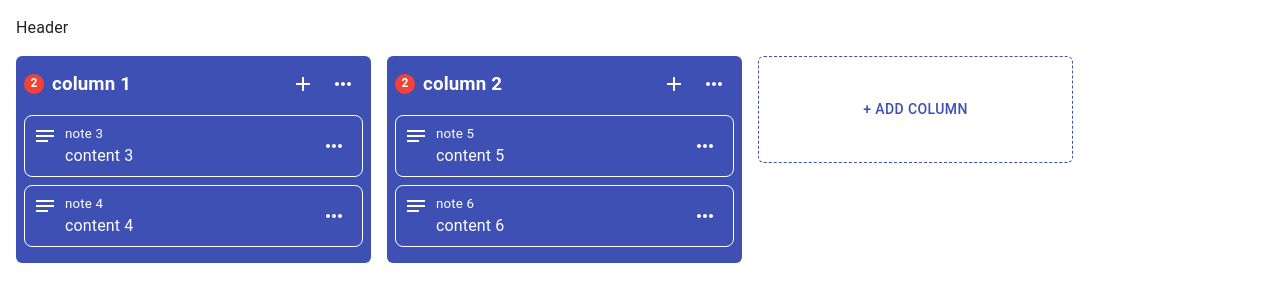
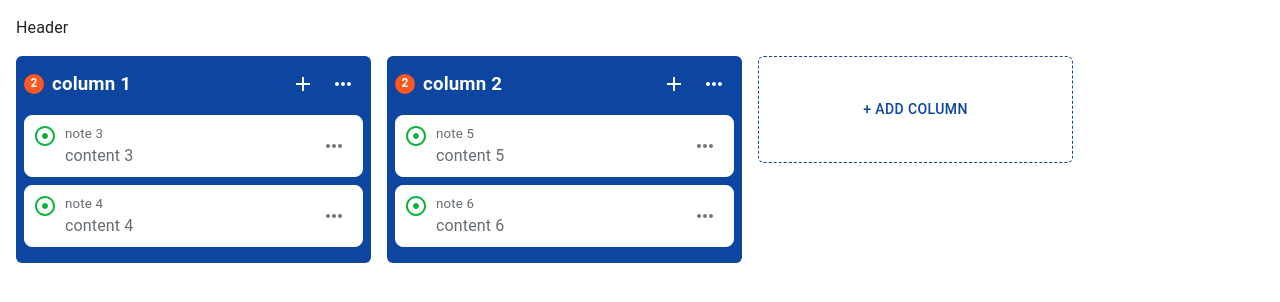
Before and after one commit to tennisonchan/kanban-dnd, a React (Create React App) app: page / in a window 1280 px wide. Shown: the top 302 px of the page. Built offline with nearby package versions, Linux system fonts and the light colour scheme.

Commit message:
Let user to close or reopen the issue of the note

```diff
--- a/public/dummy/notes.json
+++ b/public/dummy/notes.json
@@ -9,28 +9,32 @@
       "name": "note 5",
       "content": "content 5",
       "createdAt": 1642715402904,
-      "status": "open"
+      "status": 1,
+      "archived": false
     },
     "6": {
       "id": "6",
       "name": "note 6",
       "content": "content 6",
       "createdAt": 1642715402904,
-      "status": "open"
+      "status": 1,
+      "archived": false
     },
     "3": {
       "id": "3",
       "name": "note 3",
       "content": "content 3",
       "createdAt": 1642715402904,
-      "status": "open"
+      "status": 1,
+      "archived": false
     },
     "4": {
       "id": "4",
       "name": "note 4",
       "content": "content 4",
       "createdAt": 1642715402904,
-      "status": "open"
+      "status": 1,
+      "archived": false
     }
   }
 }
--- a/src/app/App.js
+++ b/src/app/App.js
@@ -9,15 +9,15 @@ import { store } from "./store";
 const theme = createTheme({
   palette: {
     primary: {
-      light: "#757ce8",
-      main: "#3f50b5",
-      dark: "#002884",
+      light: "#5471d2",
+      main: "#0d46a0",
+      dark: "#002071",
       contrastText: "#fff",
     },
     secondary: {
-      light: "#ff7961",
-      main: "#f44336",
-      dark: "#ba000d",
+      light: "#ff8a50",
+      main: "#ff5722",
+      dark: "#c41c00",
       contrastText: "#000",
     },
   },
--- a/src/app/components/ColumnBoard.js
+++ b/src/app/components/ColumnBoard.js
@@ -1,5 +1,4 @@
 import React, { useState, useRef } from "react";
-import Box from "@mui/material/Box";
 import { makeStyles } from "@mui/styles";
 import ColumnBoardHeader from "app/components/ColumnBoardHeader";
 import ColumnCard from "app/components/ColumnCard";
@@ -8,7 +7,7 @@ import EditColumnMenu from "app/components/EditColumnMenu";
 import ColumnModal from "app/components/ColumnModal";
 import NoteModal from "app/components/NoteModal";
 import { useSelector } from "react-redux";
-import { DragDropContext, Droppable, Draggable } from "react-beautiful-dnd";
+import { Droppable, Draggable } from "react-beautiful-dnd";
 
 const useStyles = makeStyles((theme) => ({
   columnBoard: {
@@ -115,7 +114,7 @@ const ColumnBoard = (props) => {
             isOpen={isOpenNoteModal}
             onClose={handleCloseNoteModal}
             onSubmit={handleCreateNote}
-            buttonText="Add"
+            buttonText="Add note"
             title="Add new note"
           />
           {!!noteCount && (
--- a/src/app/components/ColumnCard.js
+++ b/src/app/components/ColumnCard.js
@@ -1,12 +1,16 @@
 import React, { useRef, useState } from "react";
 import IconButton from "@mui/material/IconButton";
 import { makeStyles } from "@mui/styles";
-import NotesIcon from "@mui/icons-material/Notes";
 import MoreHorizIcon from "@mui/icons-material/MoreHoriz";
 import NoteModal from "app/components/NoteModal";
 import { useNotes } from "app/hooks";
 import NoteMenu from "app/components/NoteMenu";
-import { DragDropContext, Droppable, Draggable } from "react-beautiful-dnd";
+import { Draggable } from "react-beautiful-dnd";
+import AdjustSharpIcon from "@mui/icons-material/AdjustSharp";
+import CheckCircleOutlineSharpIcon from "@mui/icons-material/CheckCircleOutlineSharp";
+import Tooltip from "@mui/material/Tooltip";
+import { isNoteOpenStatus } from "app/helpers";
+import { NOTE_STATUE } from "app/constants";
 
 const useStyles = makeStyles((theme) => ({
   columnCard: {
@@ -19,6 +23,8 @@ const useStyles = makeStyles((theme) => ({
     borderRadius: theme.spacing(1),
     border: `1px solid ${theme.palette.primary.contrastText}`,
     position: "relative",
+    backgroundColor: "white",
+    color: "#646c72",
   },
   cardIcon: {
     position: "absolute",
@@ -44,7 +50,7 @@ const useStyles = makeStyles((theme) => ({
 const ColumnCard = (props) => {
   const classes = useStyles();
   const [isOpenNoteModal, setIsOpenNoteModal] = useState(false);
-  const [, { editNote, removeNote }] = useNotes();
+  const [, { editNote, removeNote, archiveNote }] = useNotes();
   const { note, columnId, index } = props;
   const anchor = useRef(null);
   const [isOpenNoteMenu, setIsOpenNoteMenu] = useState(false);
@@ -57,8 +63,8 @@ const ColumnCard = (props) => {
     setIsOpenNoteModal(false);
   };
 
-  const handleEditNote = (note) => {
-    editNote(note);
+  const handleEditNote = (newNote) => {
+    editNote(newNote);
     handleCloseNoteModal();
   };
 
@@ -71,6 +77,13 @@ const ColumnCard = (props) => {
   const handleDeleteNote = () => {
     removeNote(note.id, columnId);
   };
+  const handleChangeStatus = (isOpenStatus) => {
+    editNote({
+      ...note,
+      status: isOpenStatus ? NOTE_STATUE.OPEN : NOTE_STATUE.CLOSED,
+    });
+    handleCloseNoteMenu();
+  };
 
   return (
     <>
@@ -82,14 +95,24 @@ const ColumnCard = (props) => {
             {...provided.dragHandleProps}
             className={classes.columnCard}
           >
-            <NotesIcon className={classes.cardIcon} />
+            <div className={classes.cardIcon}>
+              {isNoteOpenStatus(note.status) ? (
+                <Tooltip title="Open issue">
+                  <AdjustSharpIcon sx={{ color: "#09b43a" }} />
+                </Tooltip>
+              ) : (
+                <Tooltip title="Closed issue">
+                  <CheckCircleOutlineSharpIcon sx={{ color: "#651fff" }} />
+                </Tooltip>
+              )}
+            </div>
             <div className={classes.cardContent}>
               <small>{note.name}</small>
               <div>{note.content}</div>
             </div>
             <div ref={anchor} className={classes.editCardIconWrap}>
               <IconButton onClick={handleOpenNoteMenu}>
-                <MoreHorizIcon sx={{ color: "primary.contrastText" }} />
+                <MoreHorizIcon />
               </IconButton>
             </div>
           </div>
@@ -98,9 +121,11 @@ const ColumnCard = (props) => {
       <NoteMenu
         anchorEl={anchor.current}
         isOpen={isOpenNoteMenu}
+        noteStatus={note.status}
         onDelete={handleDeleteNote}
         onClose={handleCloseNoteMenu}
         onEdit={handleOpenNoteModal}
+        onChangeStatus={handleChangeStatus}
       />
       <NoteModal
         isOpen={isOpenNoteModal}
--- a/src/app/components/NoteMenu.js
+++ b/src/app/components/NoteMenu.js
@@ -5,9 +5,19 @@ import Menu from "@mui/material/Menu";
 import MenuList from "@mui/material/MenuList";
 import MenuItem from "@mui/material/MenuItem";
 import ListItemText from "@mui/material/ListItemText";
+import { isNoteOpenStatus } from "app/helpers";
 
 const NoteMenu = (props) => {
-  const { anchorEl, isOpen, onEdit, onDelete, onClose } = props;
+  const {
+    anchorEl,
+    noteStatus,
+    onChangeStatus,
+    isOpen,
+    onEdit,
+    onDelete,
+    onClose,
+  } = props;
+  const isOpenStatus = isNoteOpenStatus(noteStatus);
 
   const handleEdit = () => {
     onEdit();
@@ -16,6 +26,11 @@ const NoteMenu = (props) => {
 
   const handleDelete = () => {
     onDelete();
+    onClose();
+  };
+
+  const handleToggleStatus = () => {
+    onChangeStatus(!isOpenStatus);
     onClose();
   };
 
@@ -31,6 +46,13 @@ const NoteMenu = (props) => {
           <MenuItem onClick={handleEdit}>
             <ListItemText>Edit note</ListItemText>
           </MenuItem>
+          <MenuItem onClick={handleToggleStatus}>
+            {isOpenStatus ? (
+              <ListItemText>Close issue</ListItemText>
+            ) : (
+              <ListItemText>Reopen issue</ListItemText>
+            )}
+          </MenuItem>
           <Divider />
           <MenuItem onClick={handleDelete}>
             <ListItemText>Delete note</ListItemText>
--- /dev/null
+++ b/src/app/constants.js
@@ -0,0 +1,4 @@
+export const NOTE_STATUE = {
+  CLOSED: 0,
+  OPEN: 1,
+};
--- a/src/app/helpers.js
+++ b/src/app/helpers.js
@@ -1,3 +1,5 @@
+import { NOTE_STATUE } from "app/constants";
+
 export const reorderList = (list, startIndex, endIndex) => {
   const result = Array.from(list);
   const [removed] = result.splice(startIndex, 1);
@@ -34,3 +36,5 @@ export const calculateOrder = (objectMap, source, destination) => {
     [destination.droppableId]: next,
   };
 };
+
+export const isNoteOpenStatus = (noteStatus) => noteStatus === NOTE_STATUE.OPEN;
--- a/src/app/slices/notes.js
+++ b/src/app/slices/notes.js
@@ -6,29 +6,39 @@ export const noteState = {
   noteOrders: {},
 };
 
+const createNote = (note) => ({
+  id: uuid(), // should be handled in backend
+  status: 1,
+  archived: false,
+  createdAt: Date.now(), // should be handled in backend
+  ...note,
+  updatedAt: Date.now(), // should be handled in backend
+});
+
 export const noteSlice = createSlice({
   name: "note",
   initialState: noteState,
   reducers: {
     addNote(state, action) {
-      const { note, columnId } = action.payload;
-      const id = uuid(); // should be handled in backend
-      const createdAt = Date.now(); // should be handled in backend
+      const { columnId } = action.payload;
+      const note = createNote(action.payload.note);
       const noteOrder = state.noteOrders[columnId] || [];
       return {
         ...state,
-        noteOrders: { ...state.noteOrders, [columnId]: [id, ...noteOrder] },
-        notes: { ...state.notes, [id]: { ...note, id, createdAt } },
+        noteOrders: {
+          ...state.noteOrders,
+          [columnId]: [note.id, ...noteOrder],
+        },
+        notes: { ...state.notes, [note.id]: note },
       };
     },
     editNote(state, action) {
       const { note } = action.payload;
-      const { id } = note;
       return {
         ...state,
         notes: {
           ...state.notes,
-          [id]: note,
+          [note.id]: note,
         },
       };
     },
```
